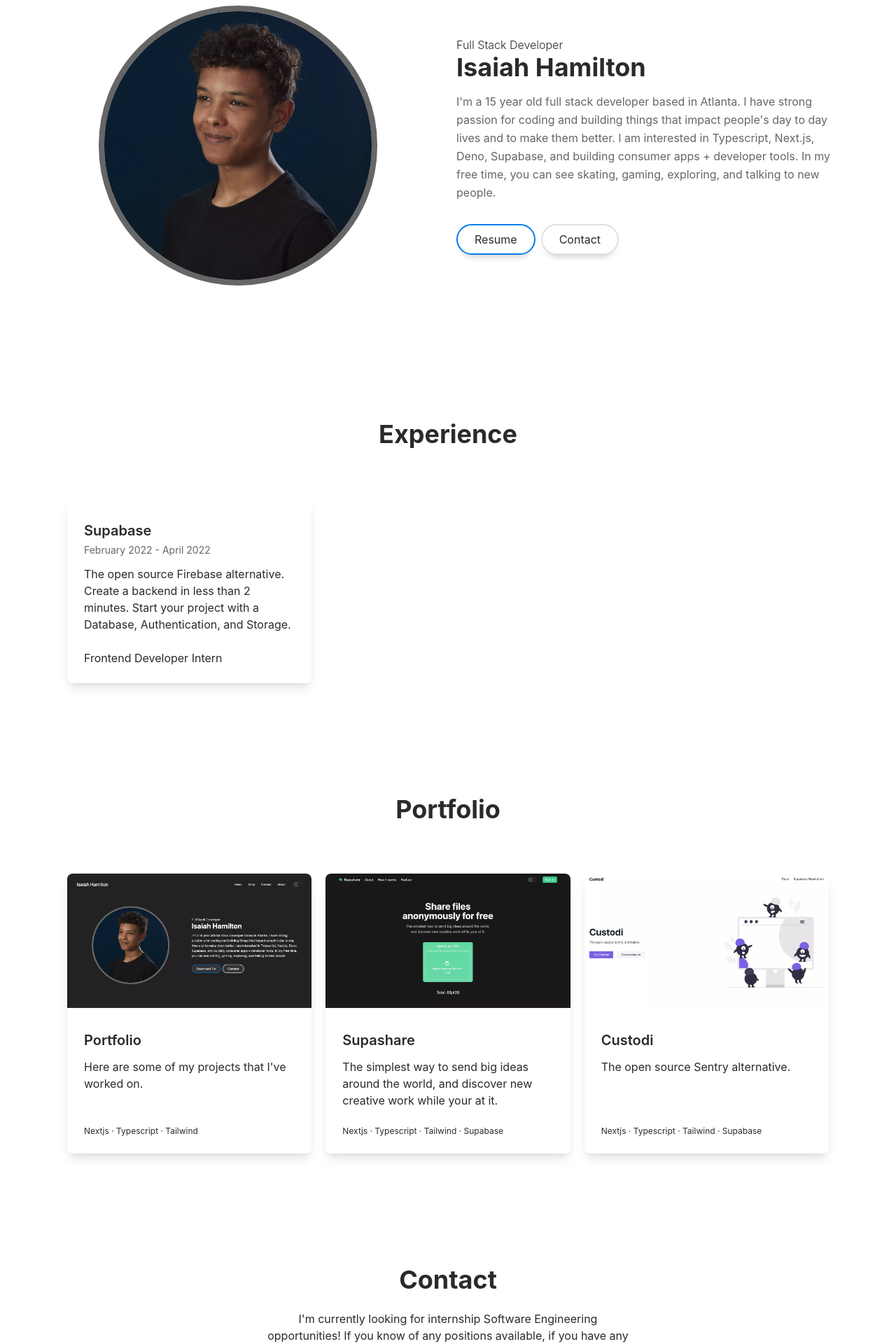
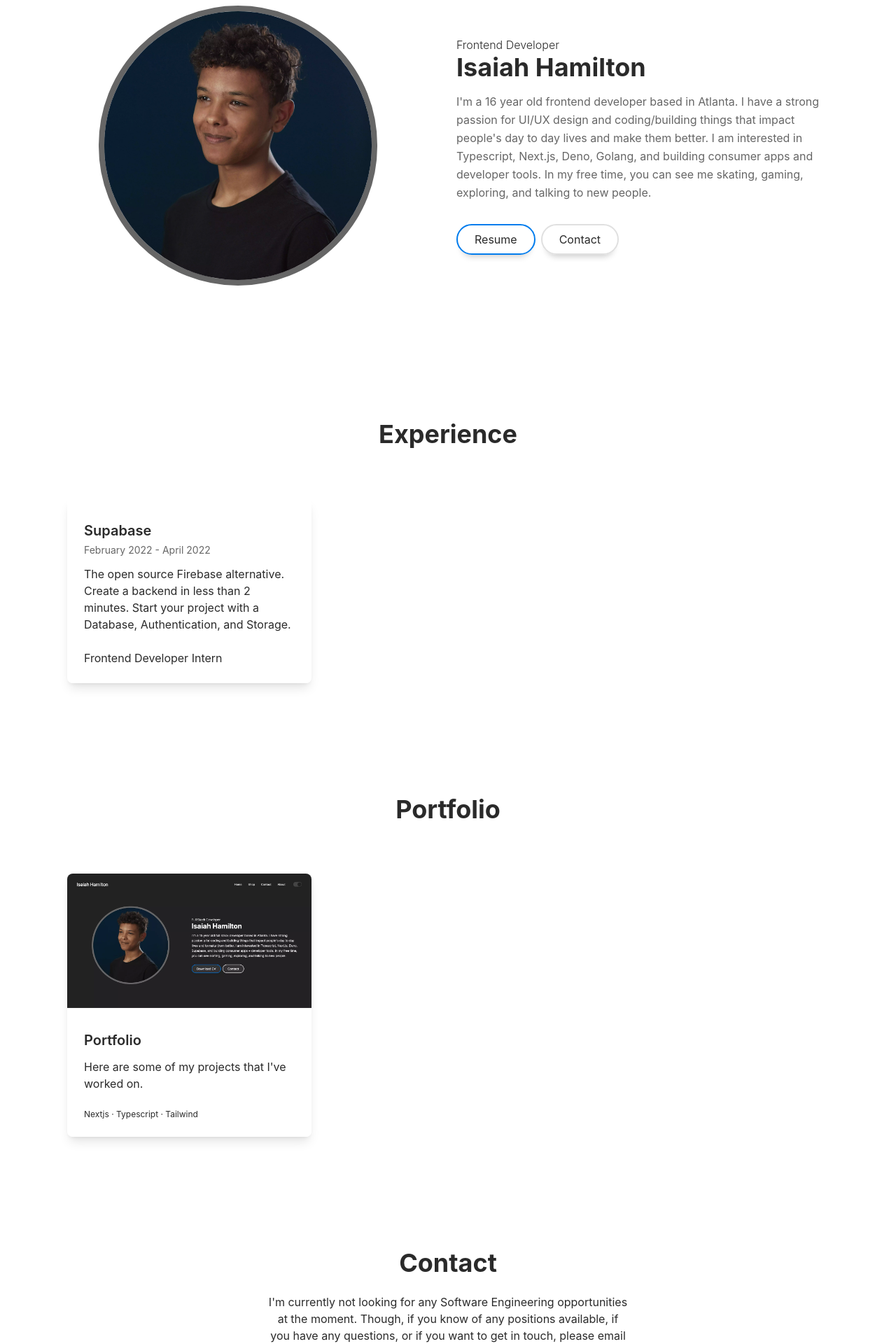
Before and after one commit to Isaiah-Hamilton/Portfolio, a Next.js app: page / in a window 1280 px wide. Shown: the part 160-2080 px from the top of the page at 70% size. Built offline with nearby package versions, Linux system fonts and the light colour scheme.

Commit message:
chore: update data

```diff
--- a/components/Contact.tsx
+++ b/components/Contact.tsx
@@ -10,11 +10,11 @@
           Contact
         </h1>
         <p className="w-[45%] text-center m-auto mb-6">
-          I&apos;m currently looking for internship Software Engineering opportunities! If you know
-          of any positions available, if you have any questions, or if you want to get in touch,
-          please email me down below.
+          I&apos;m currently not looking for any Software Engineering opportunities at the moment.
+          Though, if you know of any positions available, if you have any questions, or if you want
+          to get in touch, please email me down below.
         </p>
-        <Link href={`mailto:${data.url.email}`}>
+        <Link href={`mailto:${data.email}`}>
           <a className="inline-flex py-2 px-6 m-auto focus:outline-none rounded-full text-base transition duration-500 ease-in-out shadow-xl border-2 border-brand-500 dark:bg-[#333333] hover:bg-brand-500 dark:hover:bg-brand-500 hover:text-white">
             Contact
           </a>
--- a/components/Footer.tsx
+++ b/components/Footer.tsx
@@ -5,17 +5,17 @@
   return (
     <div className="flex flex-col items-center justify-between py-4 sm:flex-row dark:bg-[#252525] border-t-2 border-[#f2f2f2] dark:border-[#333333] -mx-16 px-16">
       <div className="flex -mx-2">
-        <Link href={data.url.twitter}>
+        <Link href={data.twitter}>
           <a className="mx-2 text-[#666666] dark:text-gray-300 hover:text-brand-400 dark:hover:text-brand-500">
             Twitter
           </a>
         </Link>
-        <Link href={data.url.github.url}>
+        <Link href={data.github.url}>
           <a className="mx-2 text-[#666666] dark:text-gray-300 hover:text-brand-400 dark:hover:text-brand-500">
             Github
           </a>
         </Link>
-        <Link href={data.url.linkedin}>
+        <Link href={data.linkedin}>
           <a className="mx-2 text-[#666666] dark:text-gray-300 hover:text-brand-400 dark:hover:text-brand-500">
             Linkedin
           </a>
--- a/components/Hero.tsx
+++ b/components/Hero.tsx
@@ -10,24 +10,28 @@
           <img
             className="object-cover object-center rounded-full border-8 border-gray-400 h-[400px]"
             alt="hero"
-            src={data.about.image}
+            src="/heroImg.webp"
           />
         </div>
         <div className="lg:flex-grow md:w-1/2 lg:pl-14 md:pl-16 flex flex-col md:items-start md:text-left items-center text-center">
-          <p className="font-light">{data.about.title}</p>
+          <p className="font-light">{data.title}</p>
           <h1 className="title-font sm:text-4xl text-3xl mb-4 font-bold">Isaiah Hamilton</h1>
           <p className="mb-8 leading-relaxed text-gray-400 dark:text-gray-100">
-            <ReactMarkdown>{data.about.description}</ReactMarkdown>
+            I&apos;m a {new Date().getFullYear() - 2006} year old frontend developer based in
+            Atlanta. I have a strong passion for UI/UX design and coding/building things that impact
+            people&apos;s day to day lives and make them better. I am interested in Typescript,
+            Next.js, Deno, Golang, and building consumer apps and developer tools. In my free time,
+            you can see me skating, gaming, exploring, and talking to new people.
           </p>
           <div className="flex justify-center">
-            <Link href={data.url.resume}>
+            <Link href="/resume.pdf">
               <a target="_blank">
                 <button className="inline-flex py-2 px-6 focus:outline-none rounded-full text-base transition duration-500 ease-in-out shadow-xl border-2 border-brand-500 dark:bg-[#333333] hover:bg-brand-500 dark:hover:bg-brand-500 hover:text-white">
                   Resume
                 </button>
               </a>
             </Link>
-            <Link href={`mailto:${data.url.email}`}>
+            <Link href={`mailto:${data.email}`}>
               <a>
                 <button className="inline-flex py-2 px-6 focus:outline-none rounded-full text-base transition duration-500 ease-in-out shadow-xl border-2 border-gray-200 dark:border-white dark:bg-[#333333] hover:bg-gray-200 dark:hover:bg-white hover:text-gray-600 ml-2">
                   Contact
--- a/components/Navbar.tsx
+++ b/components/Navbar.tsx
@@ -62,7 +62,7 @@
               Contact
             </a>
           </Link>
-          <Link href={data.url.github.repos.portfolio}>
+          <Link href={data.github.repos.portfolio}>
             <a
               target="_blank"
               rel="noopener"
--- a/data/data.json
+++ b/data/data.json
@@ -1,25 +1,18 @@
 {
-  "url": {
-    "twitter": "https://twitter.com/Isaiah7Hamilton",
+  "name": "Isaiah Hamilton",
+  "title": "Frontend Developer",
+  "twitter": "https://twitter.com/isaiah7hamilton",
   "linkedin": "https://www.linkedin.com/in/isaiah-hamilton-093361209/",
   "instagram": "https://www.instagram.com/isaiah7hamilton/",
   "website": "https://isaiah-hamilton.com",
   "email": "isaiah7hamilton@gmail.com",
-    "resume": "/resume.pdf",
   "github": {
     "username": "isaiah-hamilton",
     "url": "https://github.com/isaiah-hamilton",
     "repos": {
       "portfolio": "https://github.com/isaiah-hamilton/portfolio",
-        "supashare": "https://github.com/isaiah-hamilton/supashare",
-        "custodi": "https://github.com/harryET/custodi"
+      "live-atc": "https://github.com/isaiah-hamilton/live-atc",
+      "atc-api": "https://github.com/isaiah-hamilton/atc-api"
     }
   }
-  },
-  "about": {
-    "name": "Isaiah Hamilton",
-    "title": "Full Stack Developer",
-    "image": "/heroImg.webp",
-    "description": "I&apos;m a 15 year old full stack developer based in Atlanta. I have strong passion for coding and building things that impact people&apos;s day to day lives and to make them better. I am interested in Typescript, Next.js, Deno, Supabase, and building consumer apps + developer tools. In my free time, you can see skating, gaming, exploring, and talking to new people."
 }
-}
--- a/data/portfolio.json
+++ b/data/portfolio.json
@@ -6,21 +6,5 @@
     "github": "https://github.com/Isaiah-Hamilton/Portfolio",
     "link": "https://github.com/Isaiah-Hamilton/Portfolio",
     "language": "Nextjs · Typescript · Tailwind"
-  },
-  {
-    "title": "Supashare",
-    "image": "/supashare.webp",
-    "description": "The simplest way to send big ideas around the world, and discover new creative work while your at it.",
-    "github": "https://github.com/isaiah7hamilton/supashare",
-    "link": "https://supashare.vercel.app",
-    "language": "Nextjs · Typescript · Tailwind · Supabase"
-  },
-  {
-    "title": "Custodi",
-    "image": "/custodi.webp",
-    "description": "The open source Sentry alternative.",
-    "github": "https://github.com/harryET/custodi",
-    "link": "https://github.com/harryET/custodi",
-    "language": "Nextjs · Typescript · Tailwind · Supabase"
   }
 ]
```
Lines whose indentation alone changed are shown as unchanged.
